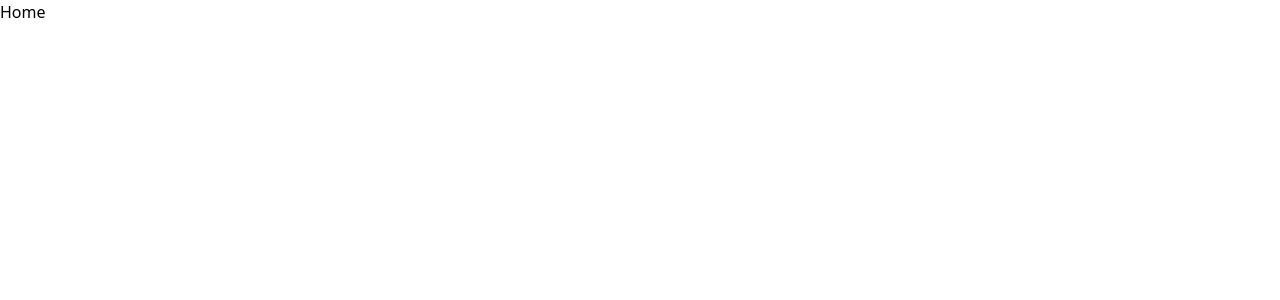
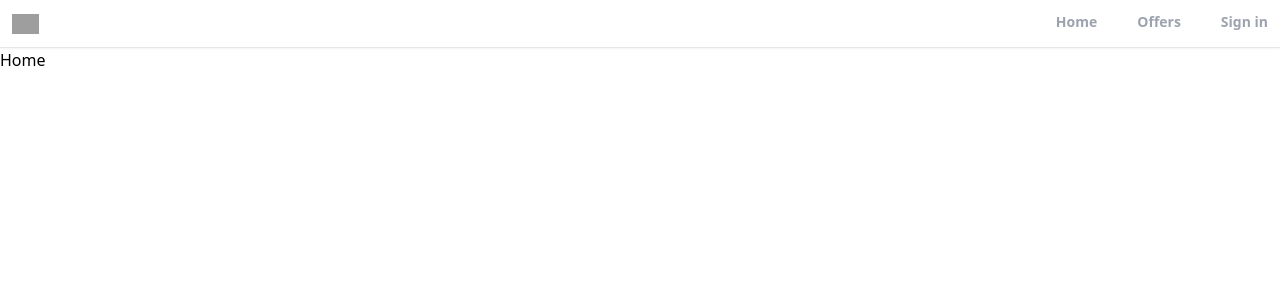
Before and after one commit to UdaraWEB/realtor-clone-react, a React (Create React App) app: page / in a window 1280 px wide. Shown: the top 300 px of the page. Built offline with nearby package versions, Linux system fonts and the light colour scheme; grey boxes are pictures that could not be loaded.

Commit message:
create the header component

```diff
--- a/src/App.js
+++ b/src/App.js
@@ -5,10 +5,12 @@
 import SignUp from "./pages/SignUp";
 import ForgotPassword from "./pages/ForgotPassword";
 import Offers from "./pages/Offers";
+import Header from "./components/Header";
 function App() {
   return (
     <>
       <Router>
+        <Header/>
         <Routes>
           <Route path="/" element={<Home />}></Route>
           <Route path="/profile" element={<Profile />}></Route>
--- /dev/null
+++ b/src/components/Header.jsx
@@ -0,0 +1,50 @@
+import React from "react";
+import { useLocation, useNavigate } from "react-router-dom";
+export default function Header() {
+  const location = useLocation();
+  const navigate = useNavigate();
+  function pathMathRoute(route) {
+    if (route === location.pathname) {
+      return true;
+    }
+  }
+  return (
+    <div className="bg-white border-b shadow-sm sticky top-0 z-50">
+      <header className="flex justify-between items-center px-3 max-w-6x1 mx-auto">
+        <div>
+          <img
+            src="https://static.rdc.moveaws.com/images/logos/rdc-logo-default.svg"
+            alt="logo"
+            className="h-5 cursor-pointer"
+            onClick={() => navigate("/")}
+          />
+        </div>
+        <div>
+          <ul className="flex space-x-10">
+            <li
+              className={`cursor-pointer py-3 text-sm font-semibold text-gray-400 border-b-[3px] border-b-transparent
+               ${pathMathRoute("/") && "text-black border-b-red-500"}`}
+              onClick={() => navigate("/")}
+            >
+              Home
+            </li>
+            <li
+              className={`cursor-pointer py-3 text-sm font-semibold text-gray-400 border-b-[3px] border-b-transparent
+               ${pathMathRoute("/offers") && "text-black border-b-red-500"}`}
+              onClick={() => navigate("/offers")}
+            >
+              Offers
+            </li>
+            <li
+              className={`cursor-pointer py-3 text-sm font-semibold text-gray-400 border-b-[3px] border-b-transparent
+               ${pathMathRoute("/sign-in") && "text-black border-b-red-500"}`}
+              onClick={() => navigate("/sign-in")}
+            >
+              Sign in
+            </li>
+          </ul>
+        </div>
+      </header>
+    </div>
+  );
+}
```
